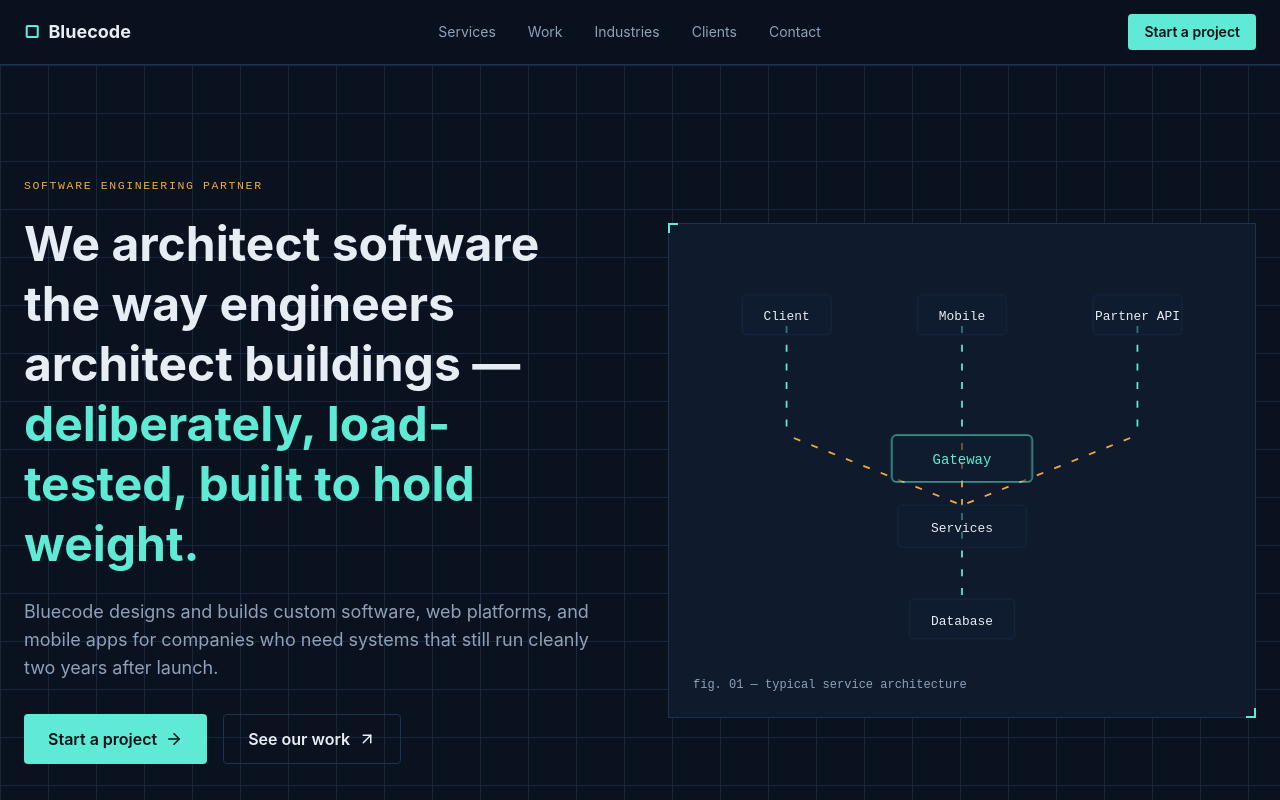
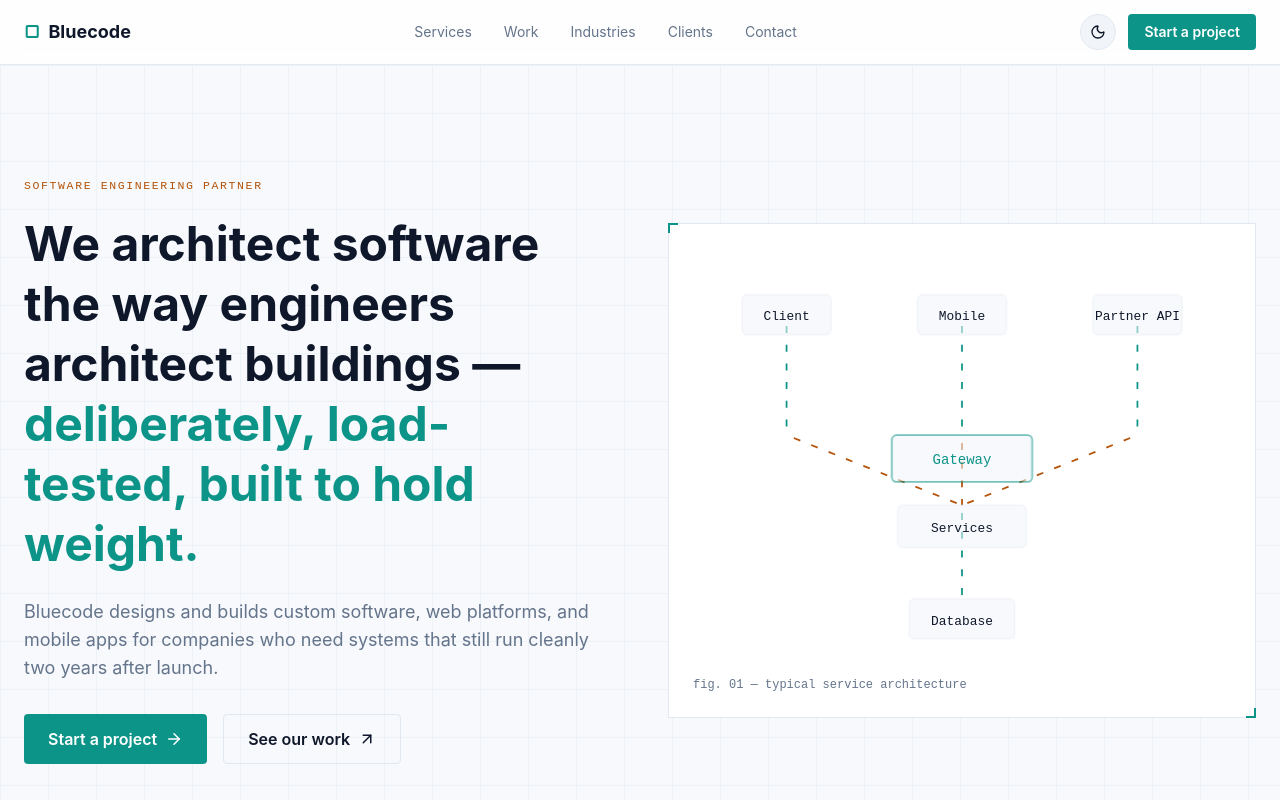
Before and after one commit to ozetechnologies/OzeTechnologies, a React (Vite) app: page / in a window 1280 px wide. Shown: the top 800 px of the page. Built offline with nearby package versions, Linux system fonts and the light colour scheme.

Commit message:
Added dark/light mode toggle with sun and moon icons

```diff
--- a/src/LandingPage.jsx
+++ b/src/LandingPage.jsx
@@ -16,17 +16,22 @@
   Link2,
   Globe2,
   MessageCircle,
+  Sun,
+  Moon,
 } from "lucide-react";
 
 export default function LandingPage() {
   const [menuOpen, setMenuOpen] = useState(false);
   const [form, setForm] = useState({ name: "", email: "", brief: "" });
   const [sent, setSent] = useState(false);
+  const [theme, setTheme] = useState("light"); // "light" | "dark"
 
   const handleSubmit = (e) => {
     e.preventDefault();
     setSent(true);
   };
+
+  const toggleTheme = () => setTheme((t) => (t === "light" ? "dark" : "light"));
 
   const services = [
     {
@@ -110,9 +115,22 @@
   ];
 
   return (
-    <div style={{ background: "var(--bc-base)", color: "var(--bc-text)" }} className="min-h-screen w-full">
+    <div data-theme={theme} style={{ background: "var(--bc-base)", color: "var(--bc-text)" }} className="min-h-screen w-full">
       <style>{`
-        :root {
+        [data-theme="light"] {
+          --bc-base: #f7f9fc;
+          --bc-panel: #ffffff;
+          --bc-panel-2: #f1f5f9;
+          --bc-line: #e2e8f0;
+          --bc-line-soft: #edf2f7;
+          --bc-text: #0f172a;
+          --bc-muted: #64748b;
+          --bc-cyan: #0d9488;
+          --bc-amber: #b45309;
+          --bc-nav-bg: rgba(255,255,255,0.85);
+          --bc-btn-primary-text: #ffffff;
+        }
+        [data-theme="dark"] {
           --bc-base: #0a1220;
           --bc-panel: #0f1b2d;
           --bc-panel-2: #101d31;
@@ -122,6 +140,8 @@
           --bc-muted: #8fa1b8;
           --bc-cyan: #5eead4;
           --bc-amber: #f2a93b;
+          --bc-nav-bg: rgba(10,18,32,0.85);
+          --bc-btn-primary-text: #06121a;
         }
         .bc-mono { font-family: 'JetBrains Mono', ui-monospace, monospace; }
         .bc-display { font-family: 'Space Grotesk', 'Inter', sans-serif; }
@@ -143,7 +163,7 @@
         }
         .bc-btn-primary {
           background: var(--bc-cyan);
-          color: #06121a;
+          color: var(--bc-btn-primary-text);
           transition: filter 0.2s ease, transform 0.2s ease;
         }
         .bc-btn-primary:hover { filter: brightness(1.08); transform: translateY(-1px); }
@@ -153,6 +173,13 @@
           transition: border-color 0.2s ease, background 0.2s ease;
         }
         .bc-btn-ghost:hover { border-color: var(--bc-cyan); background: rgba(94,234,212,0.06); }
+        .bc-theme-toggle {
+          border: 1px solid var(--bc-line);
+          color: var(--bc-text);
+          background: var(--bc-panel-2);
+          transition: border-color 0.2s ease, transform 0.2s ease;
+        }
+        .bc-theme-toggle:hover { border-color: var(--bc-cyan); transform: translateY(-1px); }
         .bc-eyebrow {
           letter-spacing: 0.14em;
           text-transform: uppercase;
@@ -206,25 +233,35 @@
       `}</style>
 
       {/* NAV */}
-      <header className="sticky top-0 z-50 border-b" style={{ borderColor: "var(--bc-line)", background: "rgba(10,18,32,0.85)", backdropFilter: "blur(8px)" }}>
+      <header className="sticky top-0 z-50 border-b" style={{ borderColor: "var(--bc-line)", background: "var(--bc-nav-bg)", backdropFilter: "blur(8px)" }}>
         <div className="max-w-7xl mx-auto px-6 flex items-center justify-between h-16">
           <div className="flex items-center gap-2 bc-display font-bold text-lg">
             <span style={{ color: "var(--bc-cyan)" }}>&#9634;</span>
             Bluecode
           </div>
           <nav className="hidden md:flex items-center gap-8 text-sm bc-body" style={{ color: "var(--bc-muted)" }}>
-            <a href="#services" className="hover:text-white transition-colors">Services</a>
-            <a href="#work" className="hover:text-white transition-colors">Work</a>
-            <a href="#industries" className="hover:text-white transition-colors">Industries</a>
-            <a href="#testimonials" className="hover:text-white transition-colors">Clients</a>
-            <a href="#contact" className="hover:text-white transition-colors">Contact</a>
+            <a href="#services" className="hover:text-[var(--bc-text)] transition-colors">Services</a>
+            <a href="#work" className="hover:text-[var(--bc-text)] transition-colors">Work</a>
+            <a href="#industries" className="hover:text-[var(--bc-text)] transition-colors">Industries</a>
+            <a href="#testimonials" className="hover:text-[var(--bc-text)] transition-colors">Clients</a>
+            <a href="#contact" className="hover:text-[var(--bc-text)] transition-colors">Contact</a>
           </nav>
+          <div className="flex items-center gap-3">
+            <button
+              onClick={toggleTheme}
+              className="bc-theme-toggle w-9 h-9 rounded-full flex items-center justify-center"
+              aria-label="Toggle dark/light theme"
+              title={theme === "light" ? "Switch to dark mode" : "Switch to light mode"}
+            >
+              {theme === "light" ? <Moon size={16} /> : <Sun size={16} />}
+            </button>
             <a href="#contact" className="hidden md:inline-flex bc-btn-primary bc-body text-sm font-semibold px-4 py-2 rounded">
               Start a project
             </a>
             <button className="md:hidden" onClick={() => setMenuOpen(!menuOpen)} aria-label="Toggle menu">
               {menuOpen ? <X size={22} /> : <Menu size={22} />}
             </button>
+          </div>
         </div>
         {menuOpen && (
           <div className="md:hidden px-6 pb-4 flex flex-col gap-3 text-sm bc-body" style={{ color: "var(--bc-muted)" }}>
```
Lines whose indentation alone changed are shown as unchanged.
